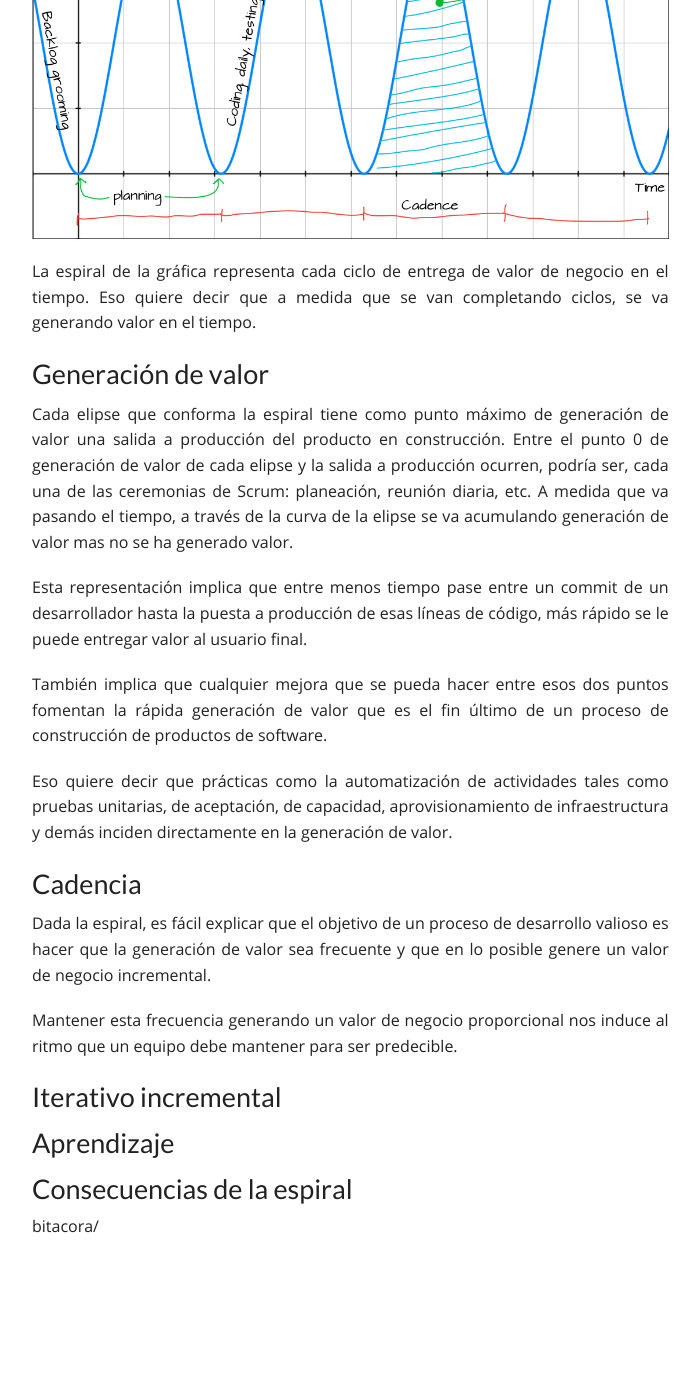
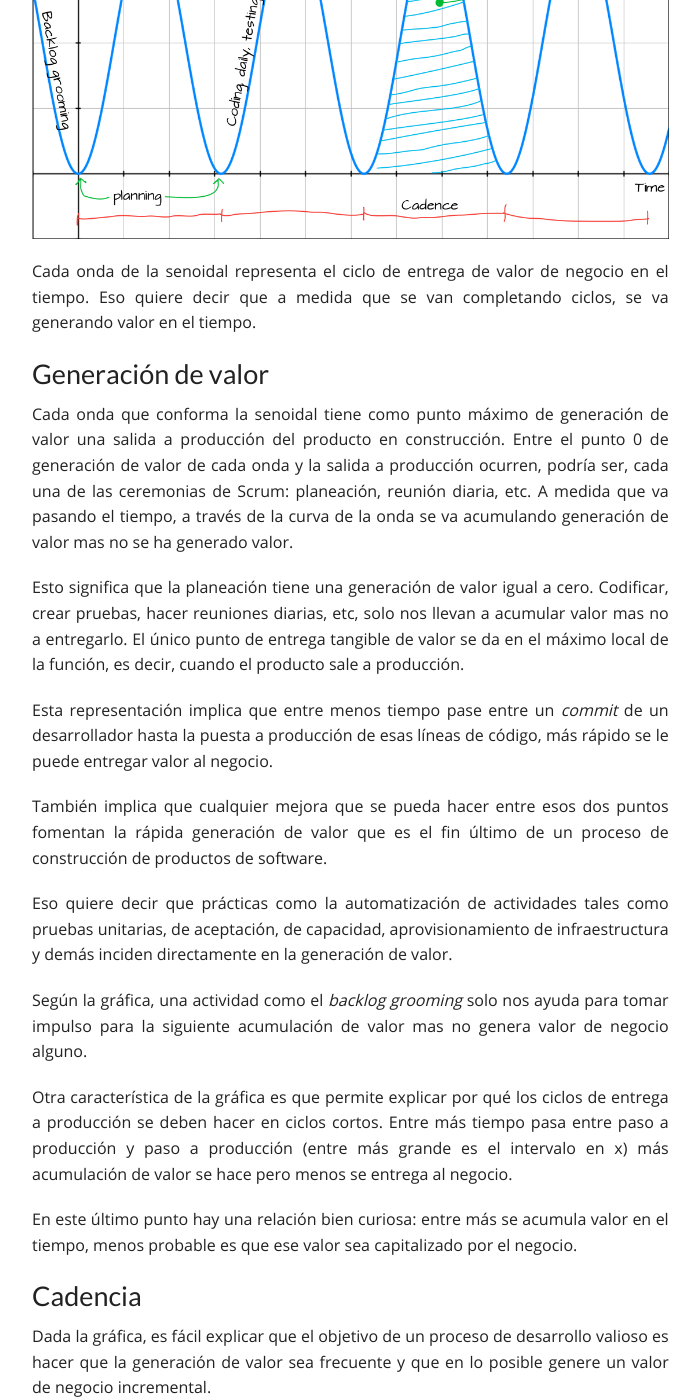
Before and after one commit to yujikiriki/yujikiriki.github.io, a Jekyll site: the page built from _posts/2016-11-16-espiral_de_generacion_de_valor.markdown, in a window 1280 px wide and 1400 px high, scrolled down 962 px. Shown: the whole window, without its empty margins (123-823 px from the left). Built offline with Jekyll 4.4.1, drawn with Linux system fonts in a browser that asks for light colours; comment, search, counter and statistics services are not loaded; before the commit the page ends 2199 px from its top, so only the background shows below that; some of the changed text lies outside the part shown.

Commit message:
WIP jummmm

```diff
--- a/_posts/2016-11-16-espiral_de_generacion_de_valor.markdown
+++ b/_posts/2016-11-16-espiral_de_generacion_de_valor.markdown
@@ -1,42 +1,66 @@
 ---
 layout: post
-title: Espiral de generación de valor (WIP)
+title: Senoidal de la entrega de productos
 author: Yuji Kiriki
 author_url: https://s3.amazonaws.com/bitacora/me.html
 ---
 
 Es difícil resumir 9 años de aprendizaje en aplicar prácticas y costumbres ágiles en los productos de software que he construido con los equipos con los que he trabajado. No por la cantidad de aprendizaje, sino porque cada producto entregado tuvo condiciones y contextos únicos que para serle útil a un tercero, requeriría muchísimo esfuerzo contando cada detalle y justificando cada decisión tomada.
 
-Sin embargo, en esta entrada busco describir una forma eficiente de explicar los conceptos que considero relevantes de un proceso de software orientado a **entregar productos**: ritmo, aprendizaje, predictibilidad, generación de valor, iterativo e incremental.
+Sin embargo, en esta entrada busco describir una forma eficiente de explicar los conceptos que considero relevantes de un proceso de software orientado a **entregar productos**: cadencia, aprendizaje, predictibilidad, generación de valor, iterativo e incremental.
 
 Estoy seguro que esta forma de explicar los conceptos es una amalgama de muchísimas fuentes que he leído durante los años. Por favor ayúdenme a identificar si estoy fusilando sin crédito a alguien.
 
-## La espiral
+## El senoidal
 
 La gráfica presenta dos dimensiones: generación de valor de negocio (y) y tiempo (x).
 
 <img style="margin-left: auto; margin-right: auto;" src="../../../imgs/value-graph.png" width="1100px" height="679px"/>
 
-La espiral de la gráfica representa cada ciclo de entrega de valor de negocio en el tiempo. Eso quiere decir que a medida que se van completando ciclos, se va generando valor en el tiempo.
+Cada onda de la senoidal representa el ciclo de entrega de valor de negocio en el tiempo. Eso quiere decir que a medida que se van completando ciclos, se va generando valor en el tiempo.
 
 ### Generación de valor
 
-Cada elipse que conforma la espiral tiene como punto máximo de generación de valor una salida a producción del producto en construcción. Entre el punto 0 de generación de valor de cada elipse y la salida a producción ocurren, podría ser, cada una de las ceremonias de Scrum: planeación, reunión diaria, etc. A medida que va pasando el tiempo, a través de la curva de la elipse se va acumulando generación de valor mas no se ha generado valor.
+Cada onda que conforma la senoidal tiene como punto máximo de generación de valor una salida a producción del producto en construcción. Entre el punto 0 de generación de valor de cada onda y la salida a producción ocurren, podría ser, cada una de las ceremonias de Scrum: planeación, reunión diaria, etc. A medida que va pasando el tiempo, a través de la curva de la onda se va acumulando generación de valor mas no se ha generado valor.
 
-Esta representación implica que entre menos tiempo pase entre un commit de un desarrollador hasta la puesta a producción de esas líneas de código, más rápido se le puede entregar valor al usuario final.
+Esto significa que la planeación tiene una generación de valor igual a cero. Codificar, crear pruebas, hacer reuniones diarias, etc, solo nos llevan a acumular valor mas no a entregarlo. El único punto de entrega tangible de valor se da en el máximo local de la función, es decir, cuando el producto sale a producción.
+
+Esta representación implica que entre menos tiempo pase entre un _commit_ de un desarrollador hasta la puesta a producción de esas líneas de código, más rápido se le puede entregar valor al negocio.
 
 También implica que cualquier mejora que se pueda hacer entre esos dos puntos fomentan la rápida generación de valor que es el fin último de un proceso de construcción de productos de software.
 
 Eso quiere decir que prácticas como la automatización de actividades tales como pruebas unitarias, de aceptación, de capacidad, aprovisionamiento de infraestructura y demás inciden directamente en la generación de valor.
 
+Según la gráfica, una actividad como el _backlog grooming_ solo nos ayuda para tomar impulso para la siguiente acumulación de valor mas no genera valor de negocio alguno.
+
+Otra característica de la gráfica es que permite explicar por qué los ciclos de entrega a producción se deben hacer en ciclos cortos. Entre más tiempo pasa entre paso a producción y paso a producción (entre más grande es el intervalo en x) más acumulación de valor se hace pero menos se entrega al negocio.
+
+En este último punto hay una relación bien curiosa: entre más se acumula valor en el tiempo, menos probable es que ese valor sea capitalizado por el negocio.
+
 ### Cadencia
 
-Dada la espiral, es fácil explicar que el objetivo de un proceso de desarrollo valioso es hacer que la generación de valor sea frecuente y que en lo posible genere un valor de negocio incremental.
+Dada la gráfica, es fácil explicar que el objetivo de un proceso de desarrollo valioso es hacer que la generación de valor sea frecuente y que en lo posible genere un valor de negocio incremental.
 
 Mantener esta frecuencia generando un valor de negocio proporcional nos induce al ritmo que un equipo debe mantener para ser predecible.
 
-### Iterativo incremental
+Ser predecible es quizás una de las características más valiosas de un proceso incremental-iterativo, pues permite mitigar riesgos y alinear expectativas de los interesados (_stakeholders_) del producto (además de generar mucho aprendizaje).
+
+Entre más alta sea la frecuencia de la gráfica más frecuentemente se entrega valor al negocio. Al obligar a un equipo a entregar de manera frecuente, el equipo debe desarrollar las habilidades y mecanismos que le permitan llegar alcanzar su inercia. Este "desarrollar" dependerá del aprendizaje que se pueda capitalizar en el ciclo.
+
+La cadencia se representa en la gráfica como cada vez que la función toca dos 0 en el eje x. Si el intervalo de tiempo (_timebox_) es el mismo, se fomenta una cadencia comparable entre ciclo y ciclo.
 
 ### Aprendizaje
 
-### Consecuencias de la espiral
+Si cada entrega a producción es el máximo local de generación de valor, cada vez que la gráfica toca 0 se considera que un ciclo de generación de valor ha terminado (muy seguramente con una retrospectiva). El área de cada ciclo puede considerarse el aprendizaje capitalizado por el equipo y su entorno.
+
+Esto significa que, si solo si es el mismo equipo y el mismo entorno, así como la generación de valor, el aprendizaje se capitalizará con cada puesta a producción.
+
+### Consecuencias de la gráfica
+
+La primera consecuencia es que queda más simple explicarle al negocio porqué se deben automatizar todo tipo de actividades que estén entre la ceremonia de planeación y la salida a producción de la aplicación.
+
+Cualquier traba (infraestructura, SOX, auditoria, etc) que se le ponga al ciclo va en detrimento de la generación de valor. No estoy diciendo que se deban eliminar, solo que todas esas trabas son altamente automatizables.
+
+Segunda consecuencia es la necesidad de adquirir cadencia basada en ciclos de tiempo idénticos, capitalizando el aprendizaje generado entre salida a producción y salida a producción.
+
+La tercera consecuencia es que toda actividad que no sea orientada a desplegar a producción se debe considerar como gasto y no inversión dentro del proceso de desarrollo. Cualquier ceremonia, reunión, actividad, mesa de trabajo, etc, que un proceso de desarrollo se invente va en detrimento de la generación de valor.
```
